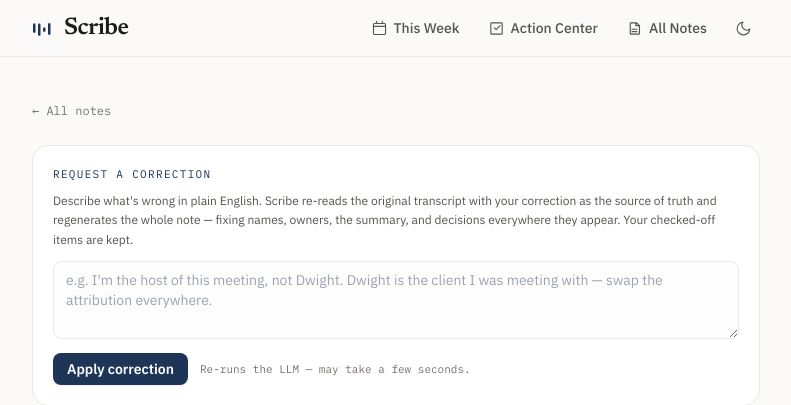
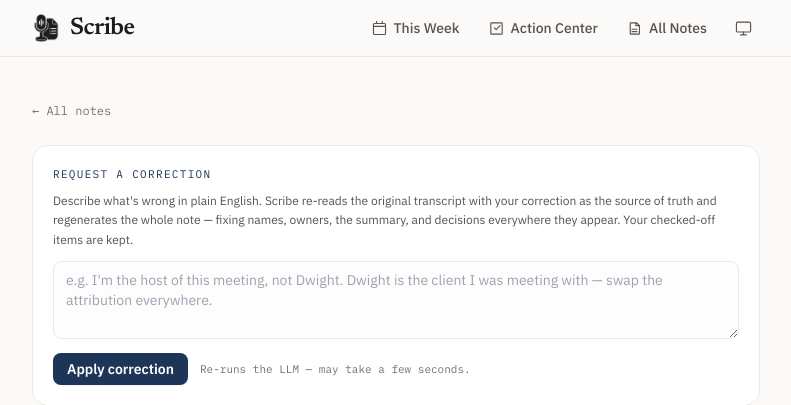
Before and after one commit to stevelucky/chikki-voice-notes, a FastAPI app: template web/templates/note.html in a window 1280 px wide. Shown: the top 405 px of the page, without its empty margins (244-1035 px from the left). Run offline with FastAPI, Linux system fonts and the light colour scheme; the template is opened without the code that fills it, so the values that code supplies are empty; parts of the project's set-up code (start-up, migrations or seed data) failed here and were passed over; some libraries are stand-ins or nearby versions.

Commit message:
Theme: Auto/Light/Dark cycle following the OS; black logo in header
- Theme button now cycles Auto → Light → Dark (monitor/sun/moon icon). Auto
  follows the system appearance and updates live if macOS switches day/night.
  Setting persists in localStorage; ?theme=auto|light|dark still honored.
- Replace the animated EQ waveform in the masthead with the Scribe logo
  (web/static/logo.png, from icon-bw.png); inverts to white in dark mode.
- Remove the now-unused waveform CSS.

Co-Authored-By: Claude Opus 4.8 (1M context) <noreply@anthropic.com>

```diff
--- a/web/templates/base.html
+++ b/web/templates/base.html
@@ -7,15 +7,17 @@
   <link rel="icon" type="image/png" sizes="64x64" href="/static/favicon.png">
   <link rel="icon" type="image/png" sizes="32x32" href="/static/favicon-32.png">
   <script>
-    // Apply the saved (or system, or ?theme=) preference before first paint.
+    // Apply the theme before first paint to avoid a flash. Setting is one of
+    // 'auto' (follow the OS, the default), 'light', or 'dark'.
     (function () {
       try {
         var q = new URLSearchParams(location.search).get('theme');
-        if (q === 'dark' || q === 'light') localStorage.setItem('scribe-theme', q);
-        var t = q || localStorage.getItem('scribe-theme');
-        if (t === 'dark' || (!t && window.matchMedia('(prefers-color-scheme: dark)').matches)) {
-          document.documentElement.classList.add('dark');
-        }
+        if (q === 'dark' || q === 'light' || q === 'auto') localStorage.setItem('scribe-theme', q);
+        var s = localStorage.getItem('scribe-theme') || 'auto';
+        var dark = s === 'dark' ||
+          (s === 'auto' && window.matchMedia('(prefers-color-scheme: dark)').matches);
+        document.documentElement.classList.toggle('dark', dark);
+        document.documentElement.dataset.themeSetting = s;
       } catch (e) {}
     })();
   </script>
@@ -95,15 +97,13 @@
     .no-scrollbar { -ms-overflow-style: none; scrollbar-width: none; }
     .no-scrollbar::-webkit-scrollbar { display: none; }
 
-    /* Waveform mark in the masthead — a nod to the audio the notes come from. */
-    .scribe-wave .wb {
-      fill: rgb(var(--c-accent)); transform-box: fill-box; transform-origin: center bottom;
-      animation: scribe-wb 1.5s ease-in-out infinite;
-    }
-    .scribe-wave .wb:nth-child(2) { animation-delay: .18s; }
-    .scribe-wave .wb:nth-child(3) { animation-delay: .36s; }
-    .scribe-wave .wb:nth-child(4) { animation-delay: .12s; }
-    @keyframes scribe-wb { 0%, 100% { transform: scaleY(.45); } 50% { transform: scaleY(1); } }
+    /* Theme button shows the icon for the CURRENT setting (auto/light/dark).
+       Driven by html[data-theme-setting] so it's correct before JS runs. */
+    [data-theme-icon] { display: none; }
+    html[data-theme-setting="auto"]  [data-theme-icon="auto"],
+    html[data-theme-setting="light"] [data-theme-icon="light"],
+    html[data-theme-setting="dark"]  [data-theme-icon="dark"] { display: block; }
+    html:not([data-theme-setting]) [data-theme-icon="auto"] { display: block; }
 
     .lift { transition: transform 160ms ease, box-shadow 160ms ease, border-color 160ms ease; }
     .lift:hover { transform: translateY(-1px); box-shadow: 0 6px 20px -12px rgba(0,0,0,.35); }
@@ -141,7 +141,6 @@
     .md ul ul { margin: .1rem 0; }
 
     @media (prefers-reduced-motion: reduce) {
-      .scribe-wave .wb { animation: none; transform: scaleY(.8); }
       .lift, .btn-primary { transition: none; }
       .lift:hover { transform: none; }
       .spin { animation: none; }
@@ -153,25 +152,26 @@
   <header class="sticky top-0 z-30 bg-paper/85 backdrop-blur border-b border-line">
     <div class="max-w-3xl mx-auto px-5 h-14 flex items-center justify-between gap-3">
       <a href="/" class="flex items-center gap-2.5 shrink-0" aria-label="Scribe — This Week">
-        <svg class="scribe-wave" width="22" height="18" viewBox="0 0 22 18" fill="none" aria-hidden="true">
-          <rect class="wb" x="1"  y="4" width="2.5" height="10" rx="1.25"/>
-          <rect class="wb" x="6"  y="1" width="2.5" height="16" rx="1.25"/>
-          <rect class="wb" x="11" y="5" width="2.5" height="8"  rx="1.25"/>
-          <rect class="wb" x="16" y="2" width="2.5" height="14" rx="1.25"/>
-        </svg>
+        <img src="/static/logo.png" alt="" width="28" height="28" class="block dark:invert" aria-hidden="true">
         <span class="font-display text-2xl font-semibold tracking-tight text-ink leading-none">Scribe</span>
       </a>
       <div class="flex items-center gap-1">
         {% include "_nav.html" %}
-        <button type="button" onclick="scribeToggleTheme()" aria-label="Toggle dark mode"
+        <button type="button" id="theme-btn" onclick="scribeCycleTheme()"
+                aria-label="Theme: auto, light, or dark — click to change"
+                title="Theme: Auto (follows your system)"
                 class="ml-1 p-2 rounded-lg text-ink-soft hover:text-ink hover:bg-line/50 transition-colors">
-          <svg class="block dark:hidden" width="17" height="17" viewBox="0 0 24 24" fill="none" stroke="currentColor"
+          <svg data-theme-icon="auto" width="17" height="17" viewBox="0 0 24 24" fill="none" stroke="currentColor"
+               stroke-width="1.6" stroke-linecap="round" stroke-linejoin="round" aria-hidden="true">
+            <rect x="2" y="3" width="20" height="14" rx="2"/><path d="M8 21h8M12 17v4"/>
+          </svg>
+          <svg data-theme-icon="light" width="17" height="17" viewBox="0 0 24 24" fill="none" stroke="currentColor"
+               stroke-width="1.6" stroke-linecap="round" stroke-linejoin="round" aria-hidden="true">
+            <circle cx="12" cy="12" r="4"/><path d="M12 2v2M12 20v2M4.9 4.9l1.4 1.4M17.7 17.7l1.4 1.4M2 12h2M20 12h2M4.9 19.1l1.4-1.4M17.7 6.3l1.4-1.4"/>
+          </svg>
+          <svg data-theme-icon="dark" width="17" height="17" viewBox="0 0 24 24" fill="none" stroke="currentColor"
                stroke-width="1.6" stroke-linecap="round" stroke-linejoin="round" aria-hidden="true">
             <path d="M21 12.8A9 9 0 1 1 11.2 3a7 7 0 0 0 9.8 9.8Z"/>
-          </svg>
-          <svg class="hidden dark:block" width="17" height="17" viewBox="0 0 24 24" fill="none" stroke="currentColor"
-               stroke-width="1.6" stroke-linecap="round" stroke-linejoin="round" aria-hidden="true">
-            <circle cx="12" cy="12" r="4"/><path d="M12 2v2M12 20v2M4.9 4.9l1.4 1.4M17.7 17.7l1.4 1.4M2 12h2M20 12h2M4.9 19.1l1.4-1.4M17.7 6.3l1.4-1.4"/>
           </svg>
         </button>
       </div>
@@ -183,10 +183,35 @@
   </main>
 
   <script>
-    function scribeToggleTheme() {
-      const dark = document.documentElement.classList.toggle('dark');
-      try { localStorage.setItem('scribe-theme', dark ? 'dark' : 'light'); } catch (e) {}
+    // Theme: cycle Auto → Light → Dark. "Auto" follows the OS (live).
+    const SCRIBE_THEMES = ['auto', 'light', 'dark'];
+    function scribeThemeSetting() {
+      try { return localStorage.getItem('scribe-theme') || 'auto'; } catch (e) { return 'auto'; }
     }
+    function scribeApplyTheme() {
+      const s = scribeThemeSetting();
+      const dark = s === 'dark' ||
+        (s === 'auto' && window.matchMedia('(prefers-color-scheme: dark)').matches);
+      document.documentElement.classList.toggle('dark', dark);
+      document.documentElement.dataset.themeSetting = s;
+      const btn = document.getElementById('theme-btn');
+      if (btn) {
+        const label = s.charAt(0).toUpperCase() + s.slice(1);
+        btn.title = s === 'auto' ? 'Theme: Auto (follows your system)' : 'Theme: ' + label;
+      }
+    }
+    function scribeCycleTheme() {
+      const next = SCRIBE_THEMES[(SCRIBE_THEMES.indexOf(scribeThemeSetting()) + 1) % SCRIBE_THEMES.length];
+      try { localStorage.setItem('scribe-theme', next); } catch (e) {}
+      scribeApplyTheme();
+    }
+    // When on Auto, follow the OS appearance live (e.g. macOS day/night switch).
+    try {
+      window.matchMedia('(prefers-color-scheme: dark)').addEventListener('change', () => {
+        if (scribeThemeSetting() === 'auto') scribeApplyTheme();
+      });
+    } catch (e) {}
+    scribeApplyTheme();
 
     // After a duplicate group is merged or skipped, recount the dupes panel and
     // show a done-state once every group is resolved.
```
Also changed, not shown: menubar/icon-bw.png (added), web/static/logo.png (added).
